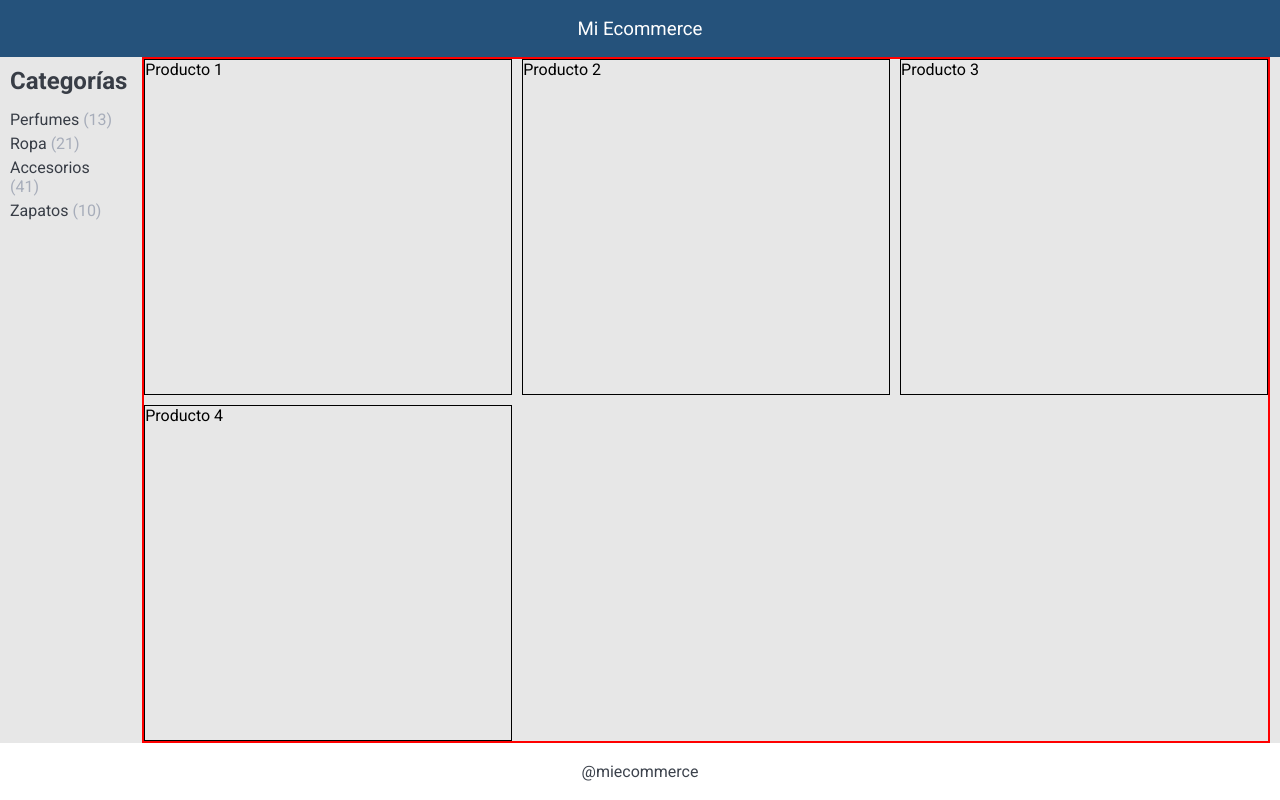
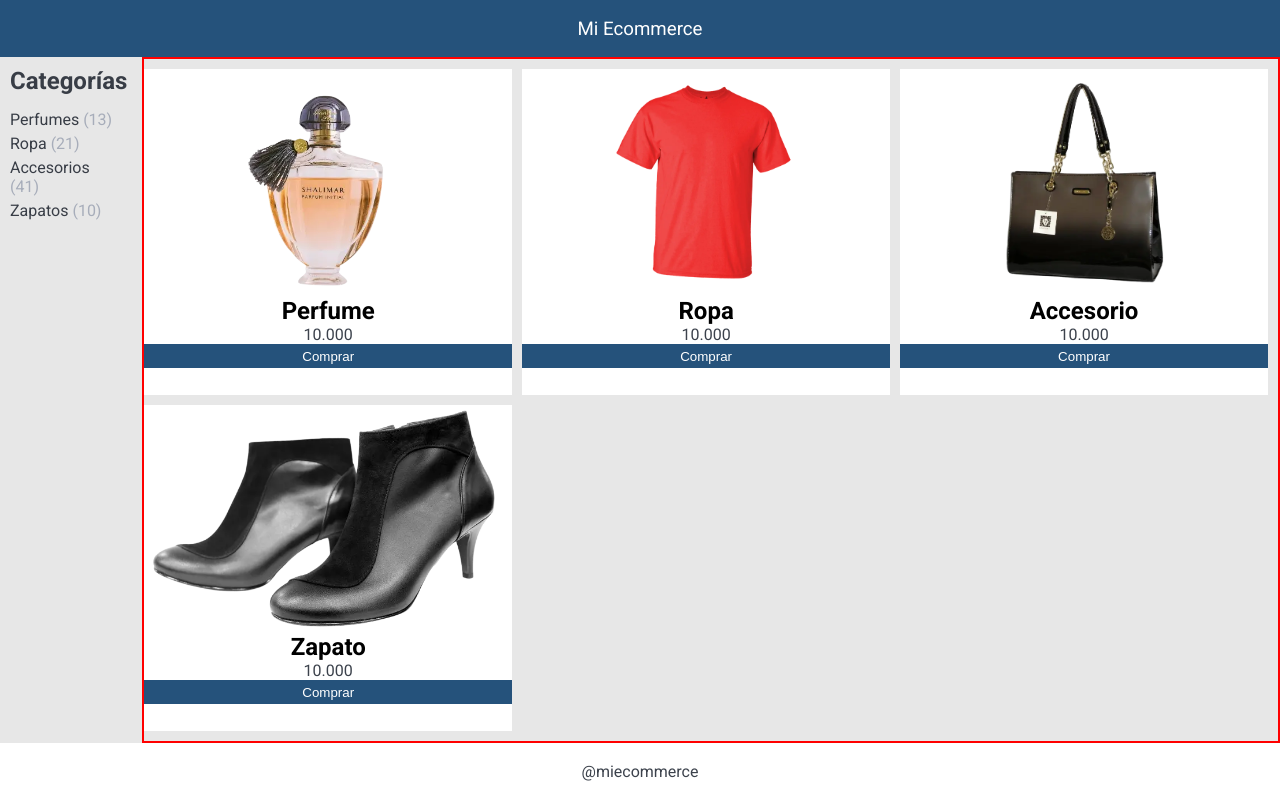
Before and after one commit to joscarmona/desafio-layout-e-commerce, a plain HTML site: page index.html in a window 1280 px wide. Drawn offline with Linux system fonts and the light colour scheme.

Commit message:
ajustes en el diseño de las tarjetas

```diff
--- a/assets/css/style.css
+++ b/assets/css/style.css
@@ -68,28 +68,104 @@ nav h3{
     display: grid;
     grid-template-columns: 1fr 1fr 1fr;
     gap: 10px;
-    margin-right: 10px;
+    padding: 10px 10px 10px 0px;
     border: solid 2px red;
 }
 
 .producto-1{
     /* grid-area: producto-1; */
-    border: solid 1px black;
+    /* border: solid 1px black; */
+    display: flex;
+    flex-direction: column;
+    align-items: center;
+    background-color: white;
+}
+
+/* .card-body{
+    width: 100%;
+    height: 80%;
+} */
+.bg-producto-1{
+    background-image: url("../image/perfume.webp");
+    background-repeat: no-repeat;
+    background-size: contain;
+    background-position: center;
+    width: 100%;
+    height: 70%;
+    /* width: 4rem; */
+    /* border: solid 3px chocolate; */
 }
 
 .producto-2{
     /* grid-area: producto-2; */
-    border: solid 1px black;
+    /* border: solid 1px black; */
+    display: flex;
+    flex-direction: column;
+    align-items: center;
+    background-color: white;
+}
+
+.bg-producto-2{
+    background-image: url("../image/ropa.webp");
+    background-repeat: no-repeat;
+    background-size: contain;
+    background-position: center;
+    width: 100%;
+    height: 70%;
+    /* width: 4rem; */
+    /* border: solid 3px chocolate; */
 }
 
 .producto-3{
     /* grid-area: producto-3; */
-    border: solid 1px black;
+    /* border: solid 1px black; */
+    display: flex;
+    flex-direction: column;
+    align-items: center;
+    background-color: white;
+}
+
+.bg-producto-3{
+    background-image: url("../image/accesorio.webp");
+    background-repeat: no-repeat;
+    background-size: contain;
+    background-position: center;
+    width: 100%;
+    height: 70%;
+    /* width: 4rem; */
+    /* border: solid 3px chocolate; */
 }
 
 .producto-4{
     /* grid-area: producto-4; */
-    border: solid 1px black;
+    /* border: solid 1px black; */
+    display: flex;
+    flex-direction: column;
+    align-items: center;
+    background-color: white;
+}
+
+.bg-producto-4{
+    background-image: url("../image/zapatos.webp");
+    background-repeat: no-repeat;
+    background-size: contain;
+    background-position: center;
+    width: 100%;
+    height: 70%;
+    /* width: 4rem; */
+    /* border: solid 3px chocolate; */
+}
+
+button{
+    width: 100%;
+    border: none;
+    background-color: rgb(37, 82, 123);
+    color: white;
+    height: 1.5rem;
+}
+
+.precio{
+    color: rgb(60, 66, 76);
 }
 
 /* ******************************************************** */
--- a/index.html
+++ b/index.html
@@ -45,17 +45,49 @@
         <!-- ------------------------------------------- Grilla de productos ------------------------------------------ -->
         <!-- ---------------------------------------------------------------------------------------------------------- -->
         <main class="productos">
+            <!-- -------- Card 1 -------- -->
             <article class="producto-1">
-                Producto 1
+                <!-- <div class="card-body"> -->
+                    <div class="bg-producto-1"></div>
+                <!-- </div> -->
+                <h2>Perfume</h2>
+                <p class="precio">10.000</p>
+                <button>
+                    <p>Comprar</p>
+                </button>
             </article>
+            <!-- -------- Card 2 -------- -->
             <article class="producto-2">
-                Producto 2
+                <!-- <div class="card-body"> -->
+                    <div class="bg-producto-2"></div>
+                <!-- </div> -->
+                <h2>Ropa</h2>
+                <p class="precio">10.000</p>
+                <button>
+                    <p>Comprar</p>
+                </button>
             </article>
+            <!-- -------- Card 3 -------- -->
             <article class="producto-3">
-                Producto 3
+                <!-- <div class="card-body"> -->
+                    <div class="bg-producto-3"></div>
+                <!-- </div> -->
+                <h2>Accesorio</h2>
+                <p class="precio">10.000</p>
+                <button>
+                    <p>Comprar</p>
+                </button>
             </article>
+            <!-- -------- Card 4 -------- -->
             <article class="producto-4">
-                Producto 4
+                <!-- <div class="card-body"> -->
+                    <div class="bg-producto-4"></div>
+                <!-- </div> -->
+                <h2>Zapato</h2>
+                <p class="precio">10.000</p>
+                <button>
+                    <p>Comprar</p>
+                </button>
             </article>
         </main>
         <!-- ---------------------------------------------------------------------------------------------------------- -->
```
Also changed, not shown: assets/image/accesorio.webp (added), assets/image/perfume.webp (added), assets/image/ropa.webp (added), assets/image/zapatos.webp (added).
